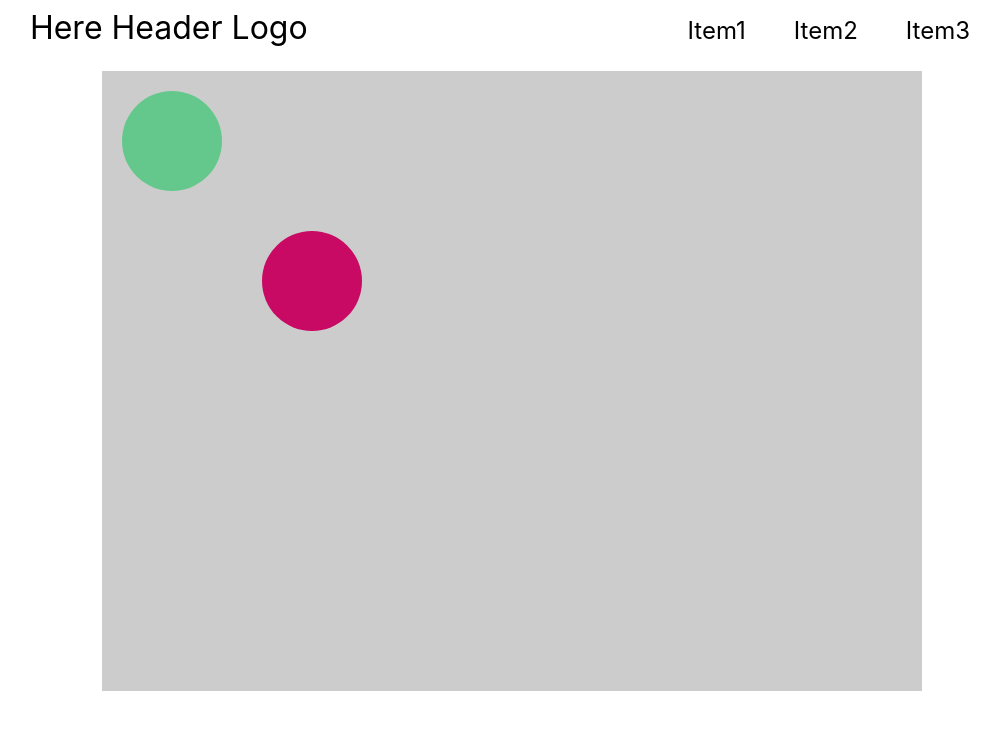
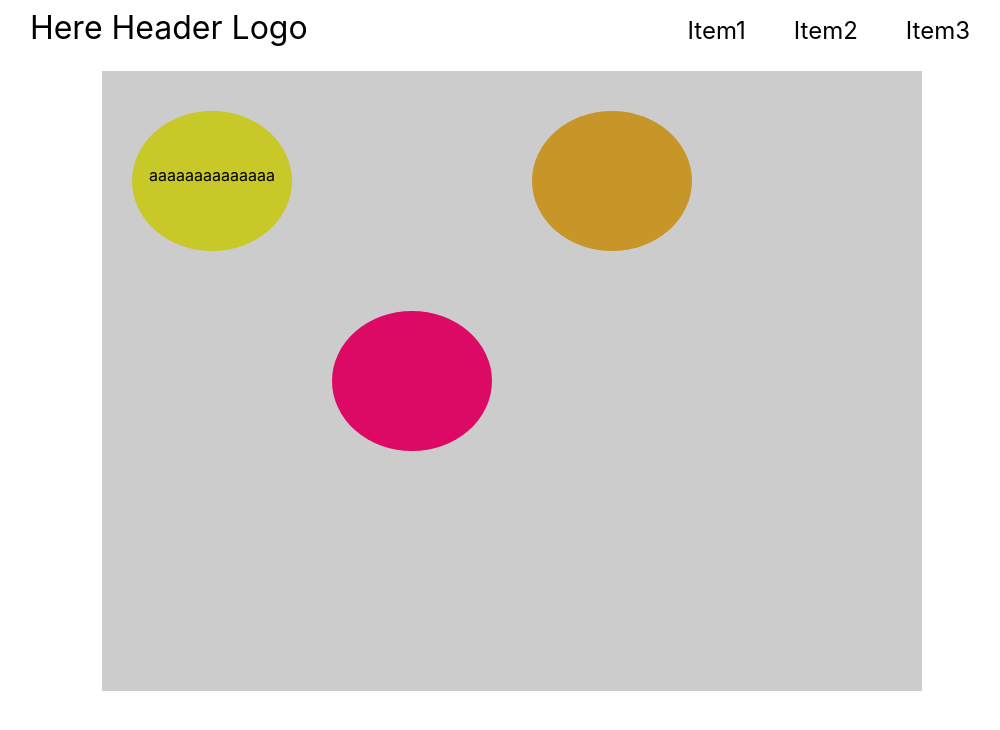
Before and after one commit to WATANAPEI/traffik, a React (Create React App) app in the folder traffik/: page / in a window 1280 px wide. Shown: the top 730 px of the page, without its empty margins (128-1128 px from the left). Built offline with nearby package versions, Linux system fonts and the light colour scheme.

Commit message:
add text

```diff
--- a/traffik/src/components/Summary.tsx
+++ b/traffik/src/components/Summary.tsx
@@ -1,7 +1,7 @@
 import React from "react";
 import styled from "styled-components";
 
-type CircleType = "domestic" | "isp";
+type CircleType = "domestic" | "isp" | "foreign"
 
 const SummaryContainer = styled.div`
     width: 800px;
@@ -11,11 +11,17 @@ const SummaryContainer = styled.div`
     padding: 10px;
 `;
 
-const Circle = styled.circle<{type: CircleType}>`
+const Ellipse = styled.ellipse<{type: CircleType}>`
     fill: ${
-        ({type}) => type === "domestic" ?
-            `rgba(100, 200, 140, 1)` :
-            `rgba(200, 10, 100, 1)`
+        ({type}) => {
+            if(type === "foreign") {
+                return `rgba(200, 200, 40, 1)`;
+            } else if (type === "isp") {
+                return `rgba(220, 10, 100, 1)`;
+            } else {
+                return `rgba(200, 150, 40, 1)`;
+            }
+        }
     };
     stroke: none;
 `;
@@ -25,9 +31,15 @@ export default function Summary() {
     return (
         <SummaryContainer>
             <svg viewBox="0 0 800 600">
-                <g fill="#c33" stroke="#822" stroke-width="2">
-                    <Circle type="domestic" id="circle_domestic" cx="60" cy="60" r="50" />
-                    <Circle type="isp" cx="200" cy="200" r="50" />
+                <g>
+                    <g>
+                        <Ellipse type="foreign" id="ellipse_foreign" cx="100" cy="100" rx="80" ry="70" />
+                        <text x="100" y="100" text-anchor="middle">
+                            aaaaaaaaaaaaaa
+                        </text>
+                    </g>
+                    <Ellipse type="isp" id="ellipse_isp" cx="300" cy="300" rx="80" ry="70" />
+                    <Ellipse type="domestic" id="ellipse_domestic" cx="500" cy="100" rx="80" ry="70" />
                 </g>
             </svg>
         </SummaryContainer>
```
Also changed, not shown: 1 other file (tests, documents, lock files or other folders).
